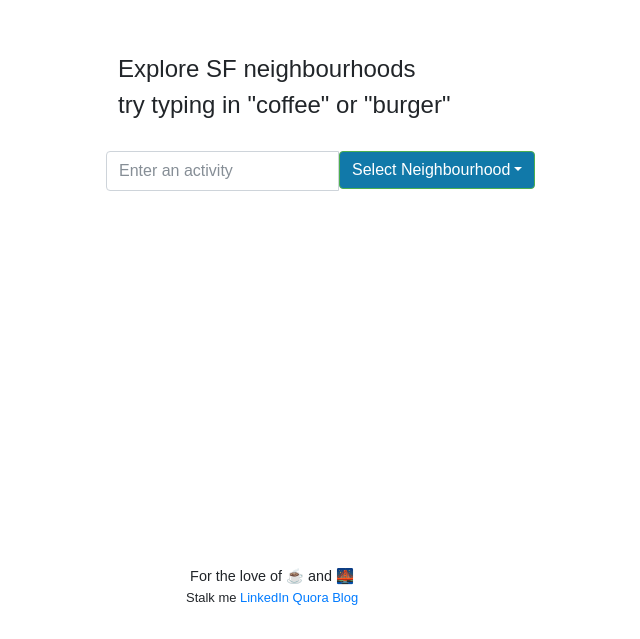
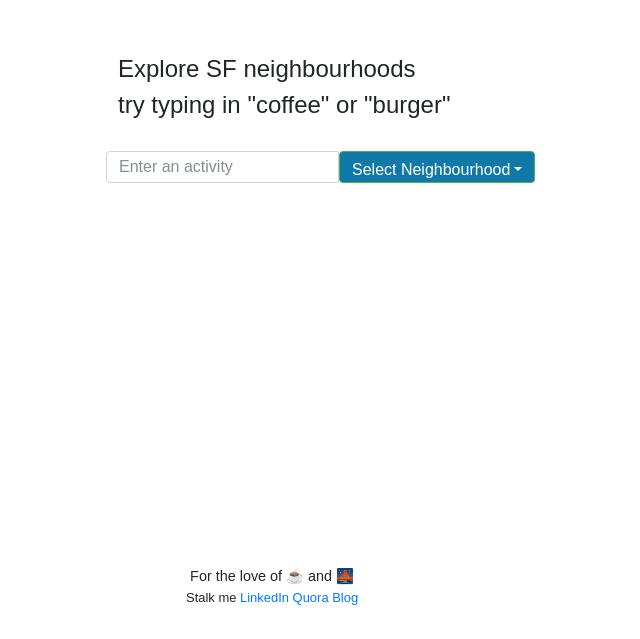
Before and after one commit to achandrashekhar/stirapp, a React (Create React App) app: page / in a window 1280 px wide. Shown: the part 161-800 px from the top of the page, without its empty margins (406-1046 px from the left). Built offline with nearby package versions, Linux system fonts and the light colour scheme.

Commit message:
size tweak

```diff
--- a/src/App.css
+++ b/src/App.css
@@ -33,15 +33,16 @@
 
 .btn {
   margin-bottom: 0.8em;
+  height: 2em;
 }
 
 .form-control{
-  height: 2.5em;
-  width: 5em;
+  height: 2em;
+  /*width: em;*/
 }
 
 .intro{
-  right:10%;
+  right:8%;
   font-family: fantasy;
   font-size: 1.5rem;
   justify-content:space-around;
```
